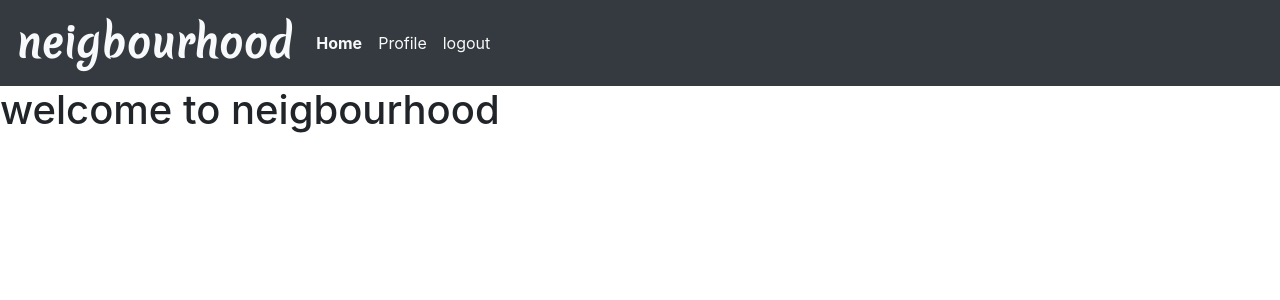
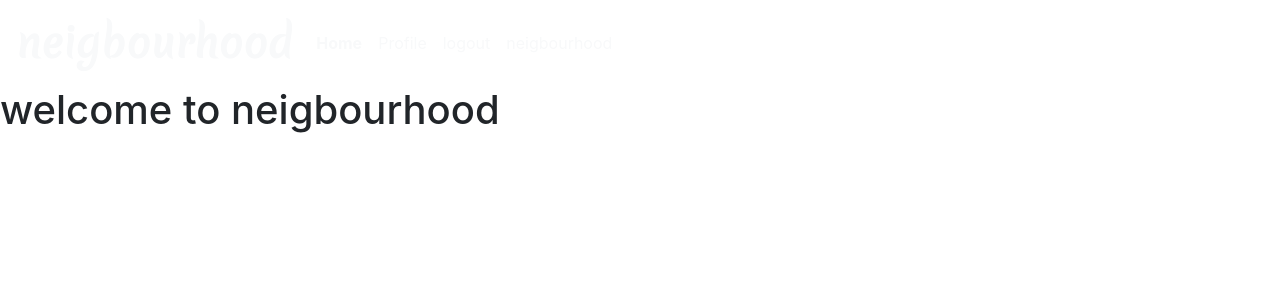
Before and after one commit to kiplangat01/New-Neighborhood, a Django app: page / in a window 1280 px wide. Shown: the top 300 px of the page. Run offline with Django 4.2, Linux system fonts and the light colour scheme; a user stored in the database is signed in; some libraries are stand-ins or nearby versions.

Commit message:
ft:changed backgroung colour

```diff
--- a/Mainapp/templates/nav.html
+++ b/Mainapp/templates/nav.html
@@ -1,5 +1,6 @@
 
-<nav class="navbar navbar-expand-lg bg-dark">
+
+<nav class="navbar navbar-expand-lg bg-transparent">
   <a class="navbar-brand text-light font-weight-bold" style="font-family: 'Merienda'; font-size: 40px;" href="{% url 'home' %}">neigbourhood</a>
   <button class="navbar-toggler" type="button" data-toggle="collapse" data-target="#navbarSupportedContent" aria-controls="navbarSupportedContent" aria-expanded="false" aria-label="Toggle navigation">
     <span class="navbar-toggler-icon"></span>
@@ -15,7 +16,7 @@
       {%if request.user.is_authenticated%}
         <a class="nav-link text-light" href="{% url 'profile' %}">Profile</a>
         <a class="nav-link text-light" href="{% url 'logout' %}">logout</a>
-        <a class="nav-link text-light" href=" url 'neigbourhood' "></a>
+        <a class="nav-link text-light" href="{%url 'neigbourhood'%}">neigbourhood</a>
 
         {% else %}
       <li class="nav-item">
```
